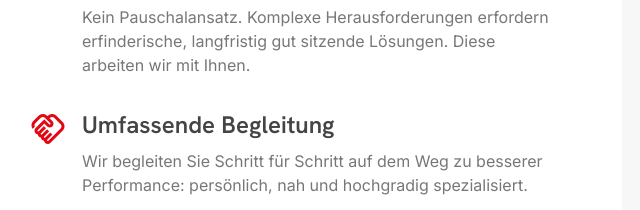
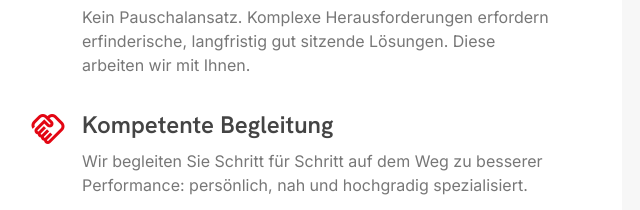
Before and after one commit to transperform/pitchbook, a plain HTML site: page index.html in a window 1280 px wide. Shown: the part 2061-2271 px from the top of the page, 50-690 px from the left. Drawn offline with nearby package versions, Linux system fonts and the light colour scheme.

Commit message:
Update index.html

```diff
--- a/index.html
+++ b/index.html
@@ -188,7 +188,7 @@
 <div class="flex items-start gap-4">
 <span class="material-symbols-outlined text-swiss-red text-4xl">handshake</span>
 <div>
-<h3 class="font-headline-sm text-headline-sm text-charcoal-dark mb-2">Umfassende Begleitung</h3>
+<h3 class="font-headline-sm text-headline-sm text-charcoal-dark mb-2">Kompetente Begleitung</h3>
 <p class="text-charcoal-medium">Wir begleiten Sie Schritt für Schritt auf dem Weg zu besserer Performance: persönlich, nah und hochgradig spezialisiert.</p>
 </div>
 </div>
```
